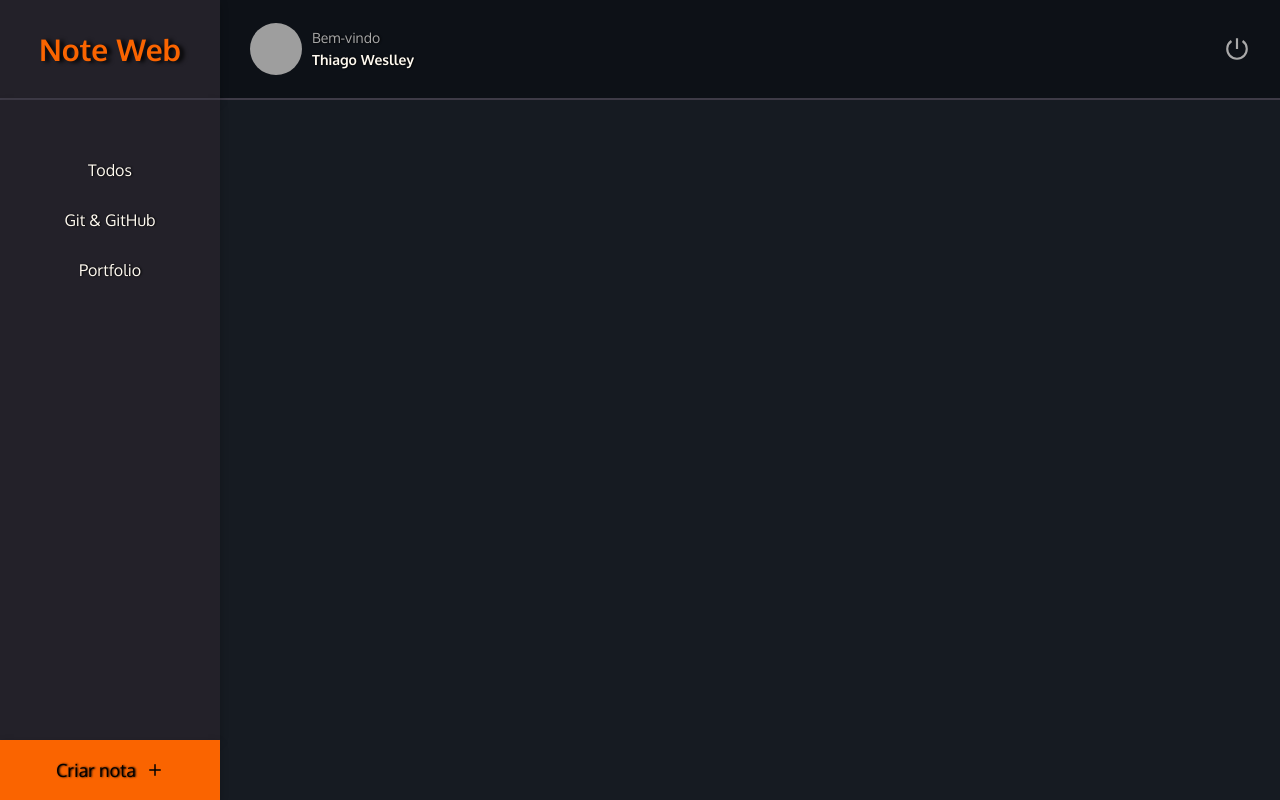
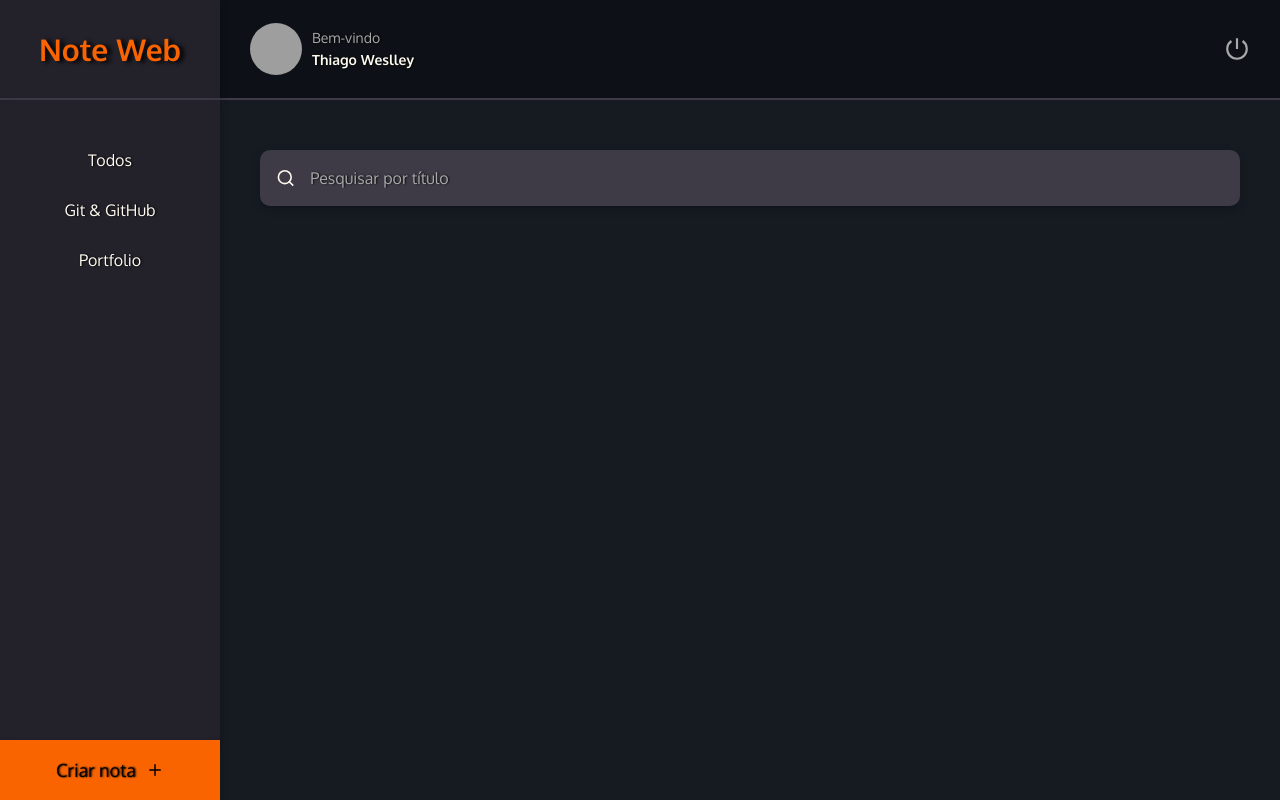
Before and after one commit to thiago-weslley/Note-Web, a React (Vite) app: page / in a window 1280 px wide. Built offline with nearby package versions, Linux system fonts and the light colour scheme; grey boxes are pictures that could not be loaded.

Commit message:
feat(component): Cria componente `Input`

```diff
--- /dev/null
+++ b/src/components/Input/index.jsx
@@ -0,0 +1,10 @@
+import { InputContainer } from "./styles";
+
+export function Input({ icon: Icon, ...rest }) {
+  return (
+    <InputContainer>
+      {Icon && <Icon size="20" />}
+      <input {...rest} />
+    </InputContainer>
+  );
+}
--- /dev/null
+++ b/src/components/Input/styles.js
@@ -0,0 +1,30 @@
+import { styled } from "styled-components";
+
+export const InputContainer = styled.div`
+  width: 100%;
+  display: flex;
+  align-items: center;
+  border-radius: 10px;
+  background: ${({ theme }) => theme.colors.background_600};
+  box-shadow: rgba(0, 0, 0, 0.24) 0px 3px 8px;
+
+  > input {
+    width: 100%;
+    height: 5.6rem;
+    padding-left: 1rem;
+    color: ${({ theme }) => theme.colors.white_100};
+    background: transparent;
+
+    &::placeholder {
+      color: ${({ theme }) => theme.colors.gray_100};
+    }
+
+    &:focus {
+      outline: none;
+    }
+  }
+
+  > svg {
+    margin: 0 0.5rem 0 1.6rem;
+  }
+`;
--- a/src/pages/Home/index.jsx
+++ b/src/pages/Home/index.jsx
@@ -1,8 +1,9 @@
-import { FiPlus } from "react-icons/fi";
+import { FiPlus, FiSearch } from "react-icons/fi";
 
 import { Container, Brand, Menu, Search, Content, NewNote } from "./styles";
 import { Header } from "../../components/Header";
 import { ButtonText } from "../../components/ButtonText";
+import { Input } from "../../components/Input";
 
 export function Home() {
   return (
@@ -24,7 +25,9 @@ export function Home() {
         </li>
       </Menu>
 
-      <Search></Search>
+      <Search>
+        <Input placeholder="Pesquisar por título" icon={FiSearch} />
+      </Search>
 
       <Content></Content>
 
--- a/src/pages/Home/styles.js
+++ b/src/pages/Home/styles.js
@@ -35,7 +35,7 @@ export const Brand = styled.div`
 export const Menu = styled.ul`
   grid-area: menu;
 
-  padding: 6rem 1rem 0 1rem;
+  padding: 5rem 1rem 0 1rem;
 
   text-align: center;
 
@@ -49,6 +49,8 @@ export const Menu = styled.ul`
 
 export const Search = styled.div`
   grid-area: search;
+
+  padding: 5rem 4rem 0;
 `;
 
 export const Content = styled.div`
```
